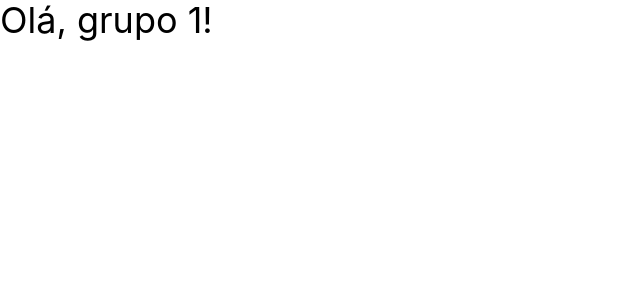
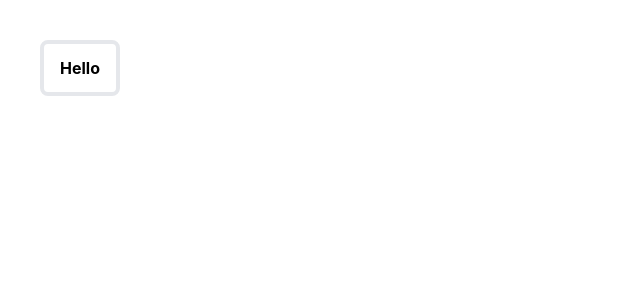
Before and after one commit to Vini-ara/PT-2022-front, a React (Vite) app: page / in a window 1280 px wide. Shown: the top 300 px of the page, without its empty margins (0-640 px from the left). Built offline with nearby package versions, Linux system fonts and the light colour scheme.

Commit message:
feat/botao, rotas e cores do tailwind

```diff
--- a/src/App.jsx
+++ b/src/App.jsx
@@ -1,3 +1,24 @@
+import { Route, Routes } from "react-router-dom";
+import Button from "./components/button";
+
+
 export function App() {
-  return <h1 className="text-4xl ">Olá, grupo 1!</h1>
+  return (
+    <Routes>
+      <Route
+        index
+        path="/"
+        element={
+        <Button
+          text="Entrar"
+          bgColor="bg-transparent"
+          textColor="text-dark-blue"
+          borderColor="border-dark-blue"
+        >
+          Hello
+        </Button>
+      }
+      />
+    </Routes>
+  )
 }
--- /dev/null
+++ b/src/components/button.jsx
@@ -0,0 +1,9 @@
+
+
+export default function Button({children, bgColor, textColor, borderColor, ...props}) {
+    return (
+        <button className={`${bgColor} px-4 py-3 rounded-lg mt-10 ml-10 ${textColor} font-bold border-4 ${borderColor}`} {...props}>
+            {children}
+        </button>
+    )
+}
--- a/src/main.jsx
+++ b/src/main.jsx
@@ -1,10 +1,13 @@
 import React from 'react'
 import ReactDOM from 'react-dom/client'
 import { App } from './App'
+import { BrowserRouter } from 'react-router-dom'
 import './index.css'
 
 ReactDOM.createRoot(document.getElementById('root')).render(
-  <React.StrictMode>
-    <App />
-  </React.StrictMode>
+  <BrowserRouter>
+    <React.StrictMode>
+      <App />
+    </React.StrictMode>
+  </BrowserRouter>
 )
--- a/tailwind.config.cjs
+++ b/tailwind.config.cjs
@@ -2,7 +2,16 @@
 module.exports = {
   content: ['./src/**/*.{html,js,jsx,tsx}'],
   theme: {
-    extend: {},
+    extend: {
+      colors: {
+        'primary': "#577590",
+        'save':'#219653',
+        'delete': '#DD3030',
+        'warning': '#FFD747',
+        'information': '#56CCF2',
+        'disabled': '#A4ABB2'
+      }
+    },
   },
   plugins: [],
 }
```
